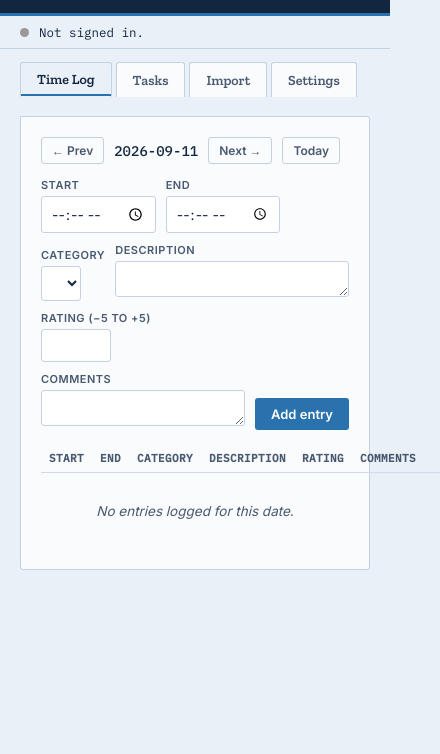
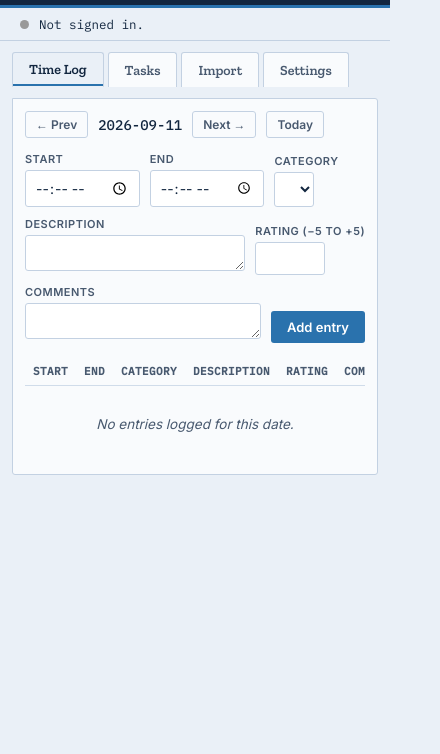
Before and after one commit to toddamackay/fieldledger, a plain HTML site: page index-test.html in a window 390 px wide. Shown: the part 90-844 px from the top of the page, 440 px wide, since content can reach past the window. Drawn offline with nearby package versions, Linux system fonts and the light colour scheme; a script that the page names is missing.

Commit message:
Let the ledger fill the window instead of a 900px column
The layout was capped at 900px, so descriptions and comments were cramped on a
wide screen. main is now full width; the extra space goes mostly to the text
columns, which are the ones with room to use it. Side padding tightens on narrow
windows, and both tables sit in a horizontal scroll box so a window too narrow for
all the columns scrolls the table rather than the whole page.

Measured from 2560px down to phone width: no page-level sideways scrolling, and
the description column grows from ~356px at 1024 to ~1232px at 2560.

Co-Authored-By: Claude Opus 5 (1M context) <noreply@anthropic.com>

```diff
--- a/index-test.html
+++ b/index-test.html
@@ -127,10 +127,12 @@
     border-bottom: 1px solid var(--paper);
     box-shadow: 0 -2px 0 var(--brass) inset;
   }
+  /* The ledger fills the window rather than sitting in a 900px column, so wide screens
+     give the description and comments columns room to breathe. */
   main {
     padding: 20px;
-    max-width: 900px;
-    margin: 0 auto;
+    width: 100%;
+    margin: 0;
   }
   .panel {
     background: var(--card);
@@ -211,6 +213,9 @@
   .banner.warn { background: #fbf0da; border: 1px solid var(--warn); color: #6b4b1a; }
   .banner.fail { background: #fbe4e0; border: 1px solid var(--fail); color: #7a2a20; }
   .banner.info { background: #e7edf5; border: 1px solid #6b84a8; color: #2a3f5c; }
+  /* On a window too narrow for all the columns, the table scrolls sideways inside its
+     own box — the page itself never does. */
+  .table-scroll { overflow-x: auto; }
   table { width: 100%; border-collapse: collapse; font-size: 13.5px; }
   th, td { text-align: left; padding: 7px 8px; border-bottom: 1px solid var(--paper-line); }
   th { font-family: 'IBM Plex Mono', monospace; font-size: 11px; text-transform: uppercase; color: var(--ink-soft); letter-spacing: 0.4px; }
@@ -255,8 +260,7 @@
   .taskTabs { display: flex; gap: 6px; margin-bottom: 14px; }
   .taskTabs button.sub-active { background: var(--ink); color: var(--paper); border-color: var(--ink); }
   .config-banner {
-    max-width: 900px;
-    margin: 16px auto 0;
+    margin: 16px 20px 0;
     padding: 14px 18px;
     background: #fbf0da;
     border: 1px solid var(--warn);
@@ -265,6 +269,14 @@
     color: #6b4b1a;
   }
   .config-banner code { background: #f2e0b8; padding: 1px 5px; border-radius: 2px; }
+  /* On a narrow window, claw back the side padding so the tables get the space instead. */
+  @media (max-width: 640px) {
+    main { padding: 12px; }
+    header { padding: 12px 14px; }
+    nav.tabs { padding: 10px 12px 0; }
+    .panel { padding: 12px; }
+    .config-banner { margin: 12px; }
+  }
 </style>
 </head>
 <body>
@@ -344,12 +356,14 @@
       </div>
     </div>
 
+    <div class="table-scroll">
       <table id="timeLogTable">
         <thead>
           <tr><th>Start</th><th>End</th><th>Category</th><th>Description</th><th>Rating</th><th>Comments</th><th></th></tr>
         </thead>
         <tbody id="timeLogBody"></tbody>
       </table>
+    </div>
     <div class="empty-state" id="timeLogEmpty" style="display:none;">No entries logged for this date.</div>
   </section>
 
@@ -403,6 +417,7 @@
       </div>
     </div>
 
+    <div class="table-scroll">
       <table id="taskTable">
         <thead>
           <tr>
@@ -417,6 +432,7 @@
         </thead>
         <tbody id="taskBody"></tbody>
       </table>
+    </div>
     <div class="empty-state" id="taskEmpty" style="display:none;">Nothing here yet.</div>
   </section>
 
```
Lines whose indentation alone changed are shown as unchanged.
